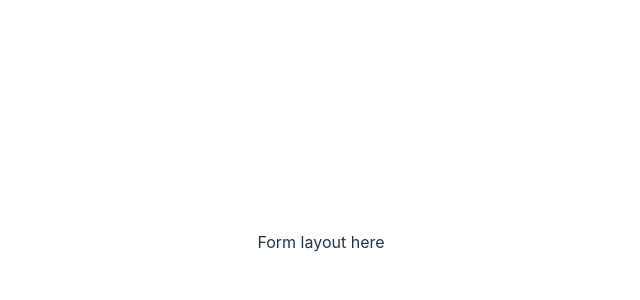
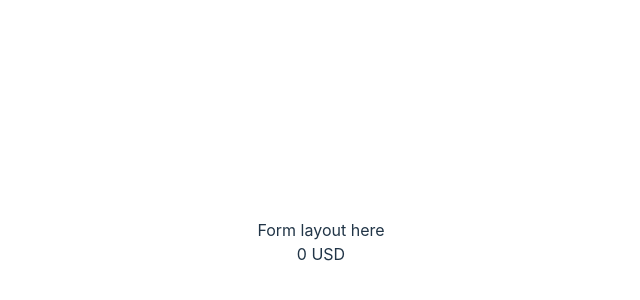
Before and after one commit to yaro-rasta/nano-react, a React (Vite) app: page /form in a window 1280 px wide. Shown: the part 158-458 px from the top of the page, without its empty margins (319-959 px from the left). Built offline with nearby package versions, Linux system fonts and the light colour scheme.

Commit message:
updateн

```diff
--- /dev/null
+++ b/src/components/Form/Editable.jsx
@@ -0,0 +1,38 @@
+import React, { useState } from "react";
+import PropTypes from "prop-types";
+
+const Editable = ({ value, onChange, children }) => {
+  const [isEditing, setEditing] = useState(false);
+
+  const handleEdit = () => {
+    setEditing(true);
+  };
+
+  const handleSave = () => {
+    setEditing(false);
+    if (onChange) {
+      onChange(value);
+    }
+  };
+
+  return (
+    <div>
+      {isEditing ? (
+        <div>
+          {children}
+          <button onClick={handleSave}>Зберегти</button>
+        </div>
+      ) : (
+        <div onClick={handleEdit}>{value}</div>
+      )}
+    </div>
+  );
+};
+
+Editable.propTypes = {
+  value: PropTypes.string.isRequired,
+  onChange: PropTypes.func.isRequired,
+  children: PropTypes.node.isRequired,
+};
+
+export default Editable;
--- /dev/null
+++ b/src/components/Form/EditableAmount.jsx
@@ -0,0 +1,38 @@
+import React, { useState, useEffect } from "react";
+import Editable from "./Editable";
+
+const EditableAmount = ({ currency, currenciesList, onChange }) => {
+  // Отримуємо значення з localStorage або використовуємо значення за замовчуванням
+  const [amount, setAmount] = useState(() => {
+    const savedAmount = localStorage.getItem("amount");
+    return savedAmount ? Number(savedAmount) : 0; // Встановлюємо значення за замовчуванням
+  });
+
+  // Зберігаємо amount у localStorage при зміні
+  useEffect(() => {
+    localStorage.setItem("amount", amount);
+  }, [amount]);
+
+  const handleCurrencyChange = (newCurrency) => {
+    onChange(amount, newCurrency);
+  };
+
+  return (
+    <Editable value={`${amount} ${currency}`} onChange={handleCurrencyChange}>
+      <input
+        type="number"
+        value={amount}
+        onChange={(e) => setAmount(Number(e.target.value))}
+      />
+      <select onChange={(e) => handleCurrencyChange(e.target.value)}>
+        {currenciesList.map((cur) => (
+          <option key={cur} value={cur}>
+            {cur}
+          </option>
+        ))}
+      </select>
+    </Editable>
+  );
+};
+
+export default EditableAmount;
--- a/src/components/Form/FormLayout.jsx
+++ b/src/components/Form/FormLayout.jsx
@@ -1,15 +1,24 @@
-import { useSSState, useLSState, useIDbState } from '../..'
-// @todo import tailwindcss
+import React, { useState } from "react";
+import EditableAmount from "./EditableAmount";
 
 function FormLayout() {
+  const currenciesList = ["USD", "UAH", "RUB"];
+  const [currency, setCurrency] = useState("USD");
 
-	return (
-		<>
-			Form layout here
-			{/* EditableNumber */}
-			{/* EditableAmount */}
-		</>
-	)
+  const handleAmountChange = (amount, newCurrency) => {
+    setCurrency(newCurrency);
+  };
+
+  return (
+    <>
+      Form layout here
+      <EditableAmount
+        currency={currency}
+        currenciesList={currenciesList}
+        onChange={handleAmountChange}
+      />
+    </>
+  );
 }
 
-export default FormLayout
+export default FormLayout;
```
Also changed, not shown: src/components/Form/EditableNumber.jsx (added, +13 -0 lines), 1 other file (tests, documents, lock files or other folders).
